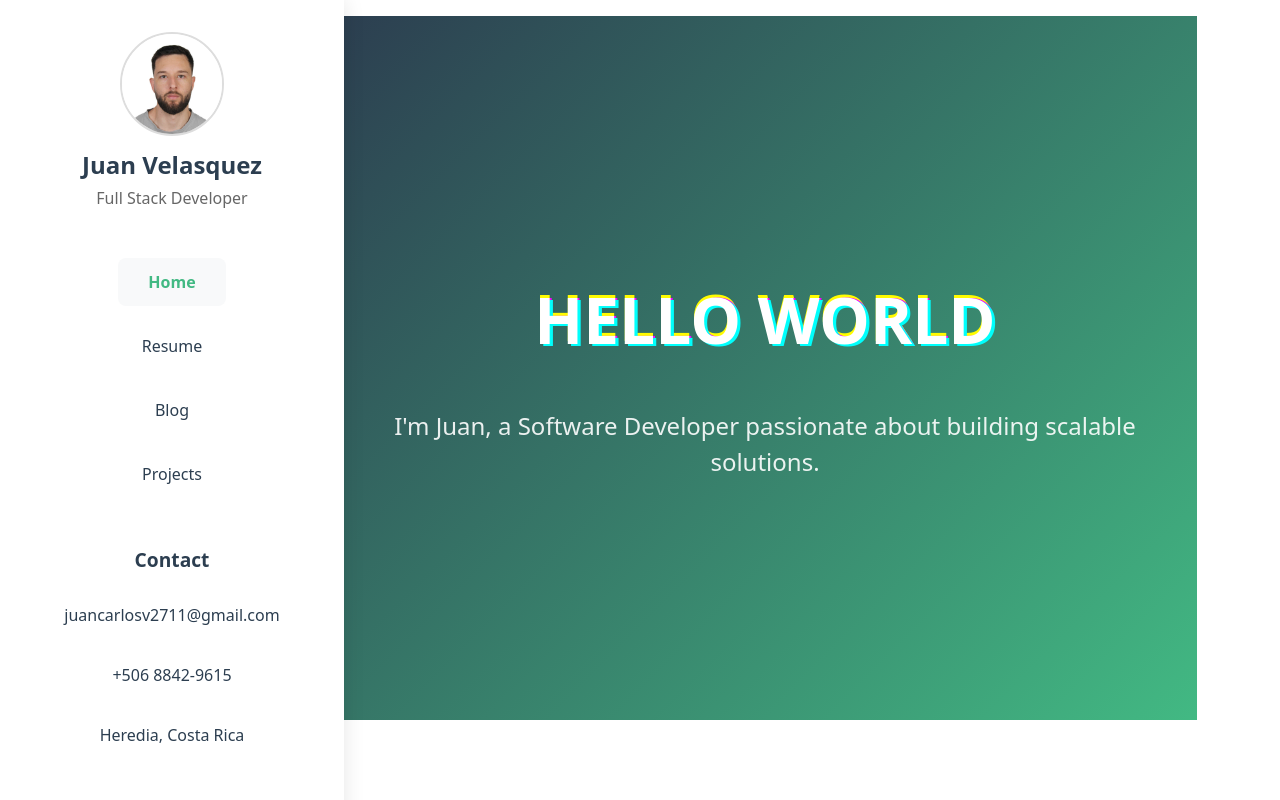
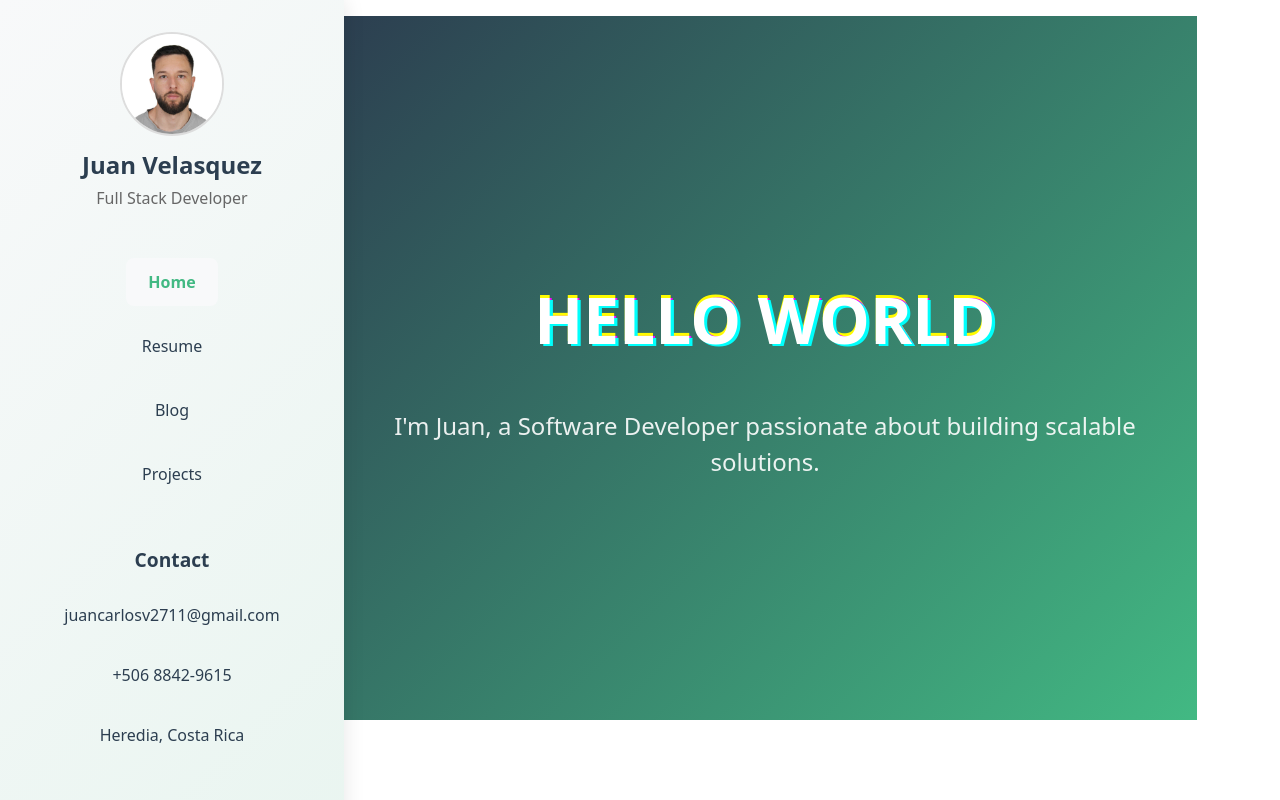
Before and after one commit to juancarlosv2711/static-resume-blog, a Vue app: page / in a window 1280 px wide. Shown: the top 800 px of the page. Built offline with nearby package versions, Linux system fonts and the light colour scheme; the HTML template or start-up script is replaced by a standard one.

Commit message:
minor adjustments for icons

```diff
--- a/src/components/navigation/Sidebar.vue
+++ b/src/components/navigation/Sidebar.vue
@@ -162,7 +162,7 @@ export default {
 <style scoped>
 .sidebar {
   width: 280px;
-  background-color: #ffffff;
+  background: linear-gradient(135deg, #f8f9fa 0%, #e9f5f0 100%);
   padding: 2rem;
   height: 100vh;
   box-shadow: 0 0 20px rgba(0, 0, 0, 0.1);
@@ -211,7 +211,7 @@ export default {
   color: #2c3e50;
   font-weight: 500;
   display: block;
-  padding: 0.75rem 1.5rem;
+  padding: 0.75rem 1rem;
   border-radius: 8px;
   transition: all 0.3s ease;
 }
@@ -270,6 +270,7 @@ h2 {
 .contact-item span {
   flex: 1;
   line-height: 1.4;
+  padding: 2px;
 }
 
 .skills-list {
```
